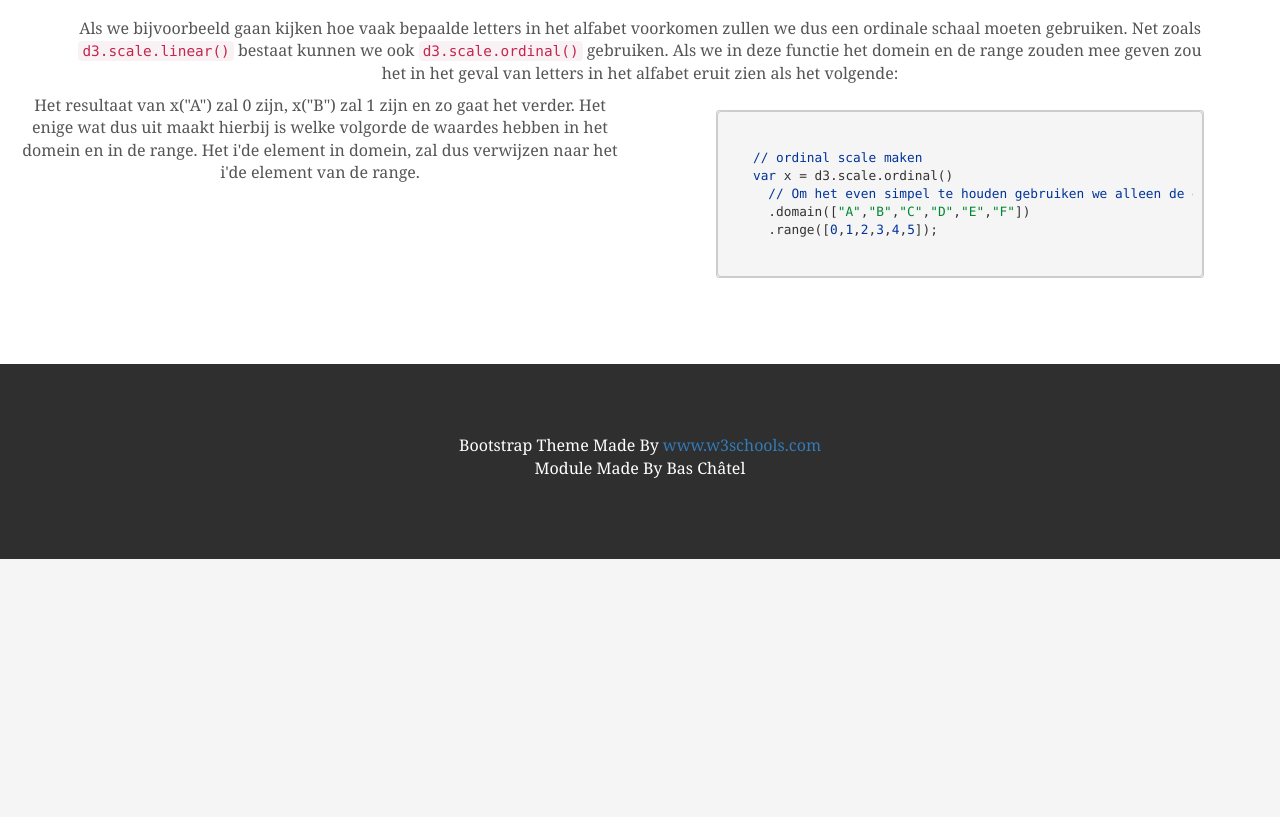
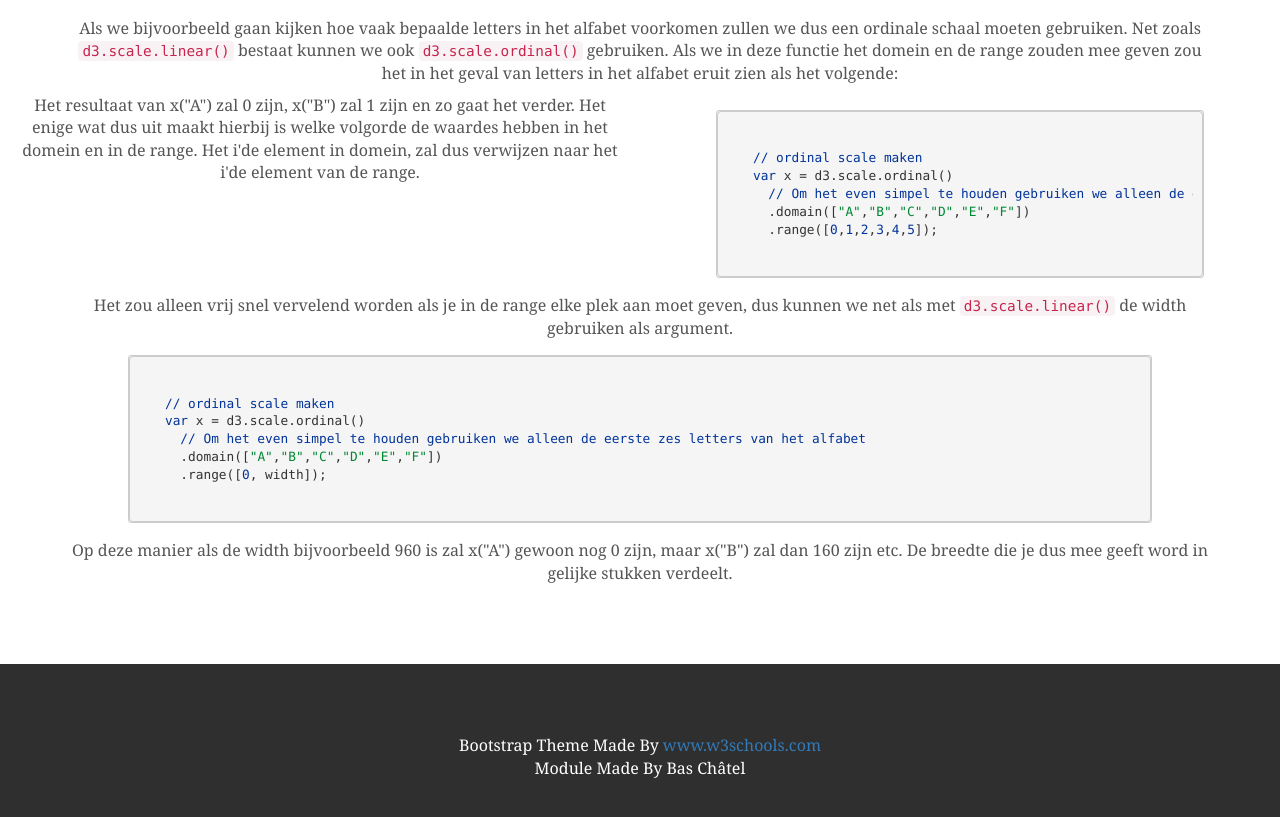
Before and after one commit to popoiopo/D3-tutorial_montessori, a plain HTML site: page lesbrieven/lesbrief_5.html in a window 1280 px wide. Shown: the part 1483-2300 px from the top of the page. Before the commit the page ends 2042 px from the top, so only its background shows below. Drawn offline with nearby package versions, Linux system fonts and the light colour scheme.

Commit message:
kleine update

```diff
--- a/js/d3_games.js
+++ b/js/d3_games.js
@@ -6,7 +6,7 @@ var height = 500;
     collision_targets = [base_circle];
     //enemies = [];
     threshold = 50;
-    pause_text = "Game Paused Press Space to Start";
+    pause_text = "Game Paused Press Enter to Start";
     pattern_interval = 4000;
 
 var enemyGeneration = -1;
@@ -234,7 +234,7 @@ function lossGame(){
   game_status.state = 3;
   pauseGame();
   svg.select("#state_indicator")
-    .text("You lost game, press space to start again");
+    .text("You lost game, press Enter to start again");
 }
 
 function resumeGame(){
@@ -517,7 +517,7 @@ function setup(){
       else if(d3.event.keyCode == 39){//press right
         control_status.rotate = -1;
       }
-      else if(d3.event.keyCode == 32){//press space
+      else if(d3.event.keyCode == 13){//press enter
         if(game_status.state == 0){
           setGameState(1);
         }
--- a/lesbrieven/lesbrief_5.html
+++ b/lesbrieven/lesbrief_5.html
@@ -137,12 +137,6 @@
   </div>
   </div>
 
-  <script type="text/javascript">
-    var x = d3.scale.ordinal()
-    .domain(["A", "B", "C", "D", "E", "F"])
-    .range([0, 1, 2, 3, 4, 5]);
-  </script>
-
   <p>Als we bijvoorbeeld gaan kijken hoe vaak bepaalde letters in het alfabet voorkomen zullen we dus een ordinale schaal moeten gebruiken. Net zoals <code>d3.scale.linear()</code> bestaat kunnen we ook <code>d3.scale.ordinal()</code> gebruiken. Als we in deze functie het domein en de range zouden mee geven zou het in het geval van letters in het alfabet eruit zien als het volgende: </p>
   <div class="row">
   <div class="col-md-6">
@@ -164,6 +158,22 @@
     </code></pre>
       </figure>
   </div>
+  <p>Het zou alleen vrij snel vervelend worden als je in de range elke plek aan moet geven, dus kunnen we net als met <code>d3.scale.linear()</code> de width gebruiken als argument. </p>
+    <figure>
+  <pre
+    aria-describedby="example1-description"
+    aria-labelledby="example1-caption"><code
+    contenteditable="true"
+    tabindex="0"
+    spellcheck="false">
+  <b>// ordinal scale maken</b>
+  <strong>var</strong> x = d3.scale.ordinal()
+    <b>// Om het even simpel te houden gebruiken we alleen de eerste zes letters van het alfabet</b>
+    .domain([<u>"A"</u>,<u>"B"</u>,<u>"C"</u>,<u>"D"</u>,<u>"E"</u>,<u>"F"</u>])
+    .range([<b>0</b>, width]);
+    </code></pre>
+      </figure>
+  <p>Op deze manier als de width bijvoorbeeld 960 is zal x("A") gewoon nog 0 zijn, maar x("B") zal dan 160 zijn etc. De breedte die je dus mee geeft word in gelijke stukken verdeelt.</p>
   </div>
 </div>
 
```
